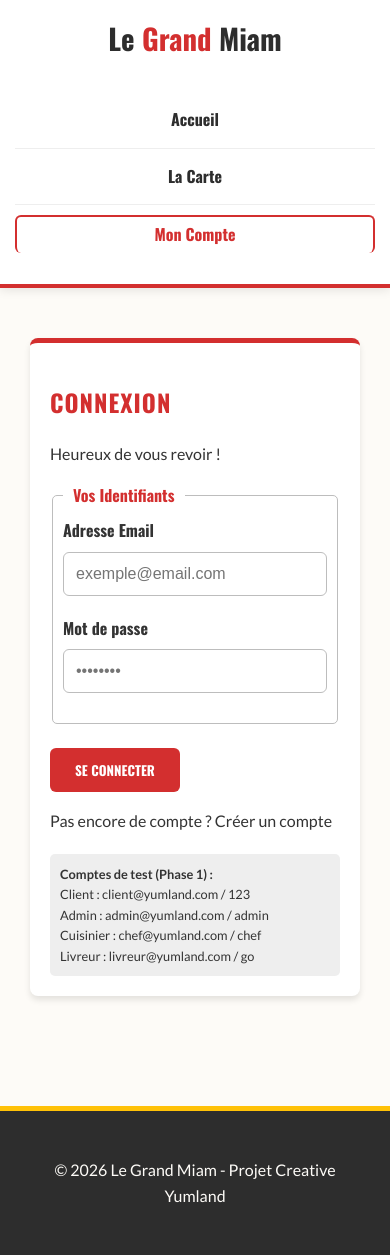
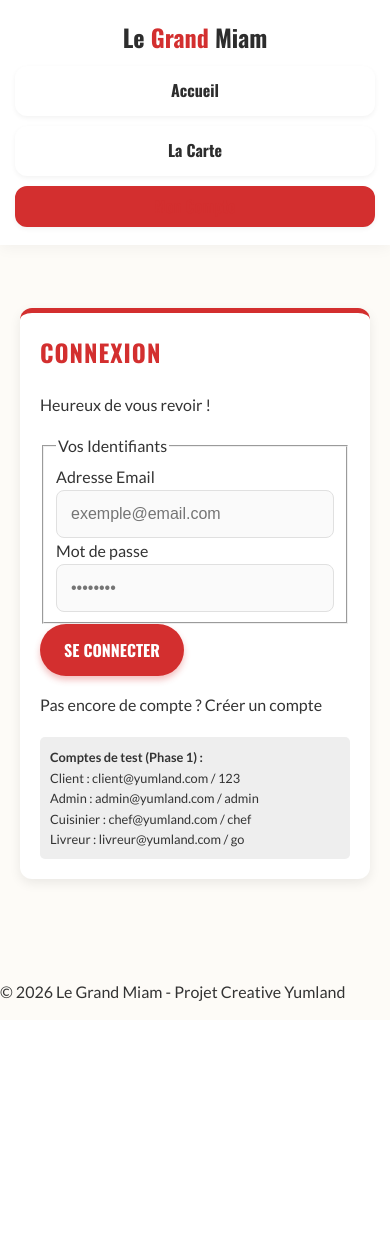
Before and after one commit to The-Night7/yumland-mi2a, a PHP site: page /public/html/connexion.html in a window 390 px wide. After the commit the page ends 1001 px from the top, so only its background shows below. Run offline with PHP 8.4, Linux system fonts and the light colour scheme.

Commit message:
refactor(css): complete UI overhaul for a modern, mobile-first design
This commit introduces a comprehensive redesign of the entire application's stylesheet (`style.css`) to create a modern, consistent, and mobile-first user interface.

-   **Modernized Design System**:
    -   Updated CSS variables (`:root`) with softer shadows (`--shadow-card`), a larger border-radius (`12px`), and a more refined color palette.
    -   Redesigned all buttons to be pill-shaped with new active-state transformations for better tactile feedback.

-   **Component Unification**:
    -   Introduced a generic `.card-style` class to provide a consistent look and feel for components like forms, info boxes, and menu items.

-   **Responsive Overhaul**:
    -   Replaced the previous mobile table layout (horizontal scroll) with a "table-to-card" transformation, making data tables fully responsive.
    -   Redesigned the main navigation for mobile into a full-width, card-based layout.

-   **Page-Specific Enhancements**:
    -   **Livreur**: Revamped the delivery interface with a floating header and a modern bottom navigation bar for an app-like experience.
    -   **Restaurateur**: Updated the Kanban board with cleaner column and card styling.
    -   **Accueil**: Converted the image gallery from flexbox to a responsive CSS grid.
    -   **Forms**: Improved form input styling with better padding, background, and focus states.

```diff
--- a/public/css/style.css
+++ b/public/css/style.css
@@ -10,21 +10,25 @@
     --color-bg: #FDFBF7;
     --color-white: #FFFFFF;
     --color-text: #333333;
-    --color-grey-light: #BDBDBD;
+    --color-grey-light: #E0E0E0;
+    --color-success: #4CAF50;
+    --color-info: #2196F3;
 
     /* --- TYPOGRAPHIE --- */
     --font-heading: 'Oswald', sans-serif;
     --font-body: 'Lato', sans-serif;
 
-    /* --- UI ELEMENTS --- */
-    --border-radius: 6px;
-    --shadow-soft: 0 4px 6px rgba(0, 0, 0, 0.1);
-    --shadow-hover: 0 8px 15px rgba(0,0,0,0.15);
+    /* --- UI ELEMENTS (Modern Mobile) --- */
+    --border-radius: 12px; /* Arrondi plus moderne */
+    --shadow-card: 0 4px 12px rgba(0, 0, 0, 0.08); /* Ombre douce */
+    --shadow-floating: 0 8px 24px rgba(0, 0, 0, 0.15); /* Pour les éléments flottants */
+    --transition-speed: 0.3s;
 }
 
 /* --- RESET & BASES --- */
 * {
-    box-sizing: border-box; /* Crucial pour le responsive */
+    box-sizing: border-box;
+    -webkit-tap-highlight-color: transparent; /* Enlève le flash bleu sur mobile */
 }
 
 body {
@@ -33,7 +37,7 @@ body {
     font-family: var(--font-body);
     margin: 0;
     line-height: 1.6;
-    -webkit-font-smoothing: antialiased;
+    font-size: 16px; /* Base lisible */
 }
 
 h1, h2, h3, h4 {
@@ -41,53 +45,60 @@ h1, h2, h3, h4 {
     font-family: var(--font-heading);
     text-transform: uppercase;
     letter-spacing: 1px;
+    margin-top: 0;
 }
 
 a {
     text-decoration: none;
     color: inherit;
-    transition: color 0.3s ease;
+    transition: all var(--transition-speed) ease;
 }
 
 ul {
     list-style: none;
     padding-left: 0;
+    margin: 0;
 }
 
 img {
     max-width: 100%;
     height: auto;
+    display: block;
 }
 
-/* Boutons génériques */
-.btn, .cta-button {
-    display: inline-block;
+/* --- BOUTONS (Style "App") --- */
+.btn, .cta-button, .btn-submit, .btn-deliver, .btn-map {
+    display: inline-flex;
+    justify-content: center;
+    align-items: center;
     background-color: var(--color-primary);
     color: var(--color-white);
-    padding: 12px 25px;
-    text-decoration: none;
-    border-radius: var(--border-radius);
+    padding: 14px 24px;
+    border-radius: 50px; /* Pill shape */
     font-family: var(--font-heading);
     text-transform: uppercase;
-    transition: background-color 0.3s;
+    font-weight: bold;
     border: none;
     cursor: pointer;
-    font-weight: bold;
-    text-align: center;
+    box-shadow: 0 4px 6px rgba(211, 47, 47, 0.3);
+    transition: transform 0.2s, box-shadow 0.2s;
+    width: auto;
+    font-size: 1rem;
 }
 
-.btn:hover, .cta-button:hover {
-    background-color: var(--color-primary-dark);
+.btn:active, .cta-button:active, .btn-submit:active {
+    transform: scale(0.96);
+    box-shadow: none;
 }
 
-/* --- HEADER & NAVIGATION --- */
+/* --- HEADER & NAVIGATION (Sticky & Clean) --- */
 header {
     background-color: var(--color-white);
-    border-bottom: 4px solid var(--color-primary);
     position: sticky;
     top: 0;
     z-index: 1000;
-    box-shadow: 0 2px 10px rgba(0,0,0,0.1);
+    box-shadow: 0 2px 15px rgba(0,0,0,0.05);
+    padding: 0.5rem 0;
 }
 
 nav {
@@ -96,20 +107,17 @@ nav {
     align-items: center;
     max-width: 1200px;
     margin: 0 auto;
-    padding: 10px 20px;
+    padding: 0 20px;
 }
 
 .logo-text {
     font-family: var(--font-heading);
-    font-size: 1.8rem;
+    font-size: 1.5rem;
     font-weight: 700;
     color: var(--color-secondary);
 }
 
-.text-highlight {
-    color: var(--color-primary);
-    font-weight: 800;
-}
+.text-highlight { color: var(--color-primary); }
 
 .nav-links {
     display: flex;
@@ -121,510 +129,430 @@ nav {
     font-weight: 700;
     color: var(--color-secondary);
     font-family: var(--font-heading);
-    padding: 5px 10px;
+    padding: 8px 12px;
+    border-radius: 8px;
 }
 
-.nav-links li a:hover,
 .nav-links li a.active {
     color: var(--color-primary);
+    background-color: rgba(211, 47, 47, 0.05);
 }
 
 .btn-login {
     border: 2px solid var(--color-primary);
-    border-radius: var(--border-radius);
-    padding: 5px 15px !important;
+    background: transparent;
     color: var(--color-primary) !important;
+    padding: 6px 16px !important;
+    border-radius: 50px;
+    box-shadow: none;
 }
 
-.btn-login:hover {
-    background-color: var(--color-primary);
-    color: var(--color-white) !important;
-}
-
-/* --- LAYOUT GÉNÉRAL --- */
+/* --- LAYOUT & CARDS --- */
 .container {
     max-width: 1200px;
     margin: 0 auto;
-    padding: 0 20px;
+    padding: 20px;
 }
 
+/* Concept de "Carte" générique pour unifier le design */
+.card-style, .menu-formule, .delivery-card, .order-card, .form-container, .legal-nav, .legal-content, .info-box, figure {
+    background: var(--color-white);
+    border-radius: var(--border-radius);
+    box-shadow: var(--shadow-card);
+    padding: 20px;
+    margin-bottom: 20px;
+    border: none; /* On enlève les bordures classiques pour le shadow */
+}
+
+/* --- ACCUEIL --- */
 .flex-row {
     display: flex;
     gap: 2rem;
     align-items: flex-start;
-    padding: 2rem;
-    max-width: 1500px;
-    margin: 0 auto;
+    padding: 2rem 0;
 }
 
 .concept-text { flex: 2; }
 .info-box {
     flex: 1;
-    background-color: #ffebee;
-    padding: 1.5rem;
-    border-radius: 8px;
     border-left: 5px solid var(--color-primary);
-    box-shadow: var(--shadow-soft);
+    background-color: #fff; /* White card style */
 }
 
-/* Galerie */
 .gallery-grid {
-    display: flex;
-    justify-content: center;
+    display: grid;
+    grid-template-columns: repeat(auto-fit, minmax(250px, 1fr));
     gap: 20px;
-    flex-wrap: wrap;
-    padding: 2rem 0;
+    padding: 20px 0;
 }
 
 figure {
+    padding: 10px;
     margin: 0;
-    text-align: center;
-    background: white;
-    padding: 10px;
-    border-radius: var(--border-radius);
-    box-shadow: var(--shadow-soft);
-    transition: transform 0.3s;
+    display: flex;
+    flex-direction: column;
+    align-items: center;
 }
 
-figure:hover { transform: scale(1.02); }
-
 figure img {
-    width: 300px;
+    border-radius: 8px;
+    width: 100%;
     height: 200px;
     object-fit: cover;
-    border-radius: 4px;
 }
 
-figure figcaption {
-    margin-top: 0.5rem;
-    font-weight: bold;
-    color: var(--color-text);
-    font-family: var(--font-heading);
-}
-
-/* --- PAGE CARTE & MENUS --- */
-.menu-container {
-    max-width: 1000px;
-    margin: 2rem auto;
-    padding: 0 20px;
-}
-
-.intro-text {
-    text-align: center;
-    font-size: 1.2rem;
-    margin-bottom: 40px;
-    color: var(--color-secondary);
-}
-
-.menu-table {
-    width: 100%;
-    border-collapse: collapse;
-    margin-bottom: 40px;
-    background-color: var(--color-white);
-    box-shadow: var(--shadow-soft);
-    border-radius: var(--border-radius);
+/* --- PAGE CARTE (Menu) --- */
+.menu-formule {
+    position: relative;
     overflow: hidden;
 }
 
-.menu-table caption {
-    caption-side: top;
-    font-size: 1.8rem;
-    font-weight: 700;
-    color: var(--color-secondary);
-    margin-bottom: 10px;
-    text-align: left;
-    border-left: 5px solid var(--color-primary);
-    padding-left: 15px;
-    font-family: var(--font-heading);
+.menu-formule h3 {
+    border-bottom: 2px solid var(--color-bg);
+    padding-bottom: 10px;
+}
+
+/* Tableaux Desktop (par défaut) */
+.menu-table {
+    width: 100%;
+    border-collapse: separate;
+    border-spacing: 0;
+    background-color: var(--color-white);
+    box-shadow: var(--shadow-card);
+    border-radius: var(--border-radius);
+    overflow: hidden;
+    margin-bottom: 30px;
 }
 
 .menu-table th, .menu-table td {
     padding: 15px;
     text-align: left;
-    border-bottom: 1px solid #eee;
+    border-bottom: 1px solid #f0f0f0;
 }
 
 .menu-table th {
     background-color: var(--color-secondary);
     color: var(--color-white);
-    text-transform: uppercase;
-    font-family: var(--font-heading);
-    font-weight: 400;
-}
-
-.menu-table td:nth-child(3) {
-    font-weight: bold;
-    color: var(--color-primary);
-    font-size: 1.1rem;
-    white-space: nowrap;
-}
-
-.category-cell {
-    background-color: var(--color-primary);
-    color: var(--color-white);
-    font-weight: bold;
-    text-align: center;
-    font-family: var(--font-heading);
-    font-size: 1.2rem;
-}
-
-.separator td {
-    background-color: var(--color-bg);
-    height: 10px;
-    padding: 0;
-    border: none;
-}
-
-/* Menus Formules */
-.menu-formule {
-    background-color: var(--color-white);
-    border: 2px solid var(--color-secondary);
-    border-radius: var(--border-radius);
-    padding: 25px;
-    margin-bottom: 30px;
-    box-shadow: var(--shadow-soft);
-    transition: transform 0.2s ease;
-}
-
-.menu-formule:hover {
-    transform: translateY(-5px);
-    box-shadow: var(--shadow-hover);
-    border-color: var(--color-primary);
-}
-
-.menu-formule h3 {
-    margin-top: 0;
-    border-bottom: 2px solid var(--color-accent);
-    padding-bottom: 10px;
-    display: flex;
-    justify-content: space-between;
 }
 
 /* --- FORMULAIRES --- */
 .form-page {
-    background-color: var(--color-bg);
-    min-height: 80vh;
+    min-height: 85vh;
     display: flex;
+    align-items: center;
     justify-content: center;
-    align-items: center;
-    padding: 40px 20px;
+    padding: 20px;
 }
 
 .form-container {
-    background-color: var(--color-white);
-    padding: 40px;
-    border-radius: 8px;
-    box-shadow: var(--shadow-soft);
+    border-top: 5px solid var(--color-primary);
+    max-width: 500px;
     width: 100%;
-    max-width: 600px;
-    border-top: 5px solid var(--color-primary);
 }
 
-fieldset {
+.form-group input, .form-group select, textarea {
+    width: 100%;
+    padding: 14px;
     border: 1px solid var(--color-grey-light);
-    border-radius: 5px;
-    margin-bottom: 1.5rem;
-    padding: 1.5rem;
-    background: #fff;
+    border-radius: 8px;
+    font-size: 1rem;
+    background-color: #FAFAFA;
+    transition: border-color 0.3s;
 }
 
-legend {
-    font-weight: bold;
-    color: var(--color-primary);
-    padding: 0 10px;
-    font-family: var(--font-heading);
+.form-group input:focus, textarea:focus {
+    outline: none;
+    border-color: var(--color-primary);
+    background-color: #fff;
 }
 
-.form-group { margin-bottom: 20px; }
-.form-group label { display: block; margin-bottom: 8px; font-weight: 700; font-family: var(--font-heading); }
-.form-group input {
-    width: 100%;
-    padding: 12px;
-    border: 1px solid var(--color-grey-light);
-    border-radius: var(--border-radius);
-    font-size: 1rem;
-}
+.btn-submit { width: 100%; margin-top: 10px; }
 
-.btn-submit {
-    width: 100%;
-    padding: 15px;
-    background-color: var(--color-primary);
-    color: white;
-    border: none;
-    border-radius: var(--border-radius);
-    font-size: 1.1rem;
-    font-family: var(--font-heading);
-    cursor: pointer;
-    text-transform: uppercase;
-}
-
-/* --- PAGE PROFIL --- */
-.profile-container { max-width: 1000px; margin: 40px auto; padding: 20px; }
-.tabs { display: flex; justify-content: center; gap: 15px; margin-bottom: 40px; flex-wrap: wrap; }
-.tab-btn {
-    background: transparent;
-    border: 2px solid var(--color-secondary);
-    padding: 10px 25px;
-    font-family: var(--font-heading);
-    text-transform: uppercase;
-    cursor: pointer;
-    font-size: 1rem;
-}
-.tab-btn.active { background-color: var(--color-primary); color: white; border-color: var(--color-primary); }
-
-.loyalty-card {
-    background: linear-gradient(135deg, var(--color-primary), #8E1616);
-    color: white;
-    padding: 40px;
-    border-radius: 12px;
-    text-align: center;
-    max-width: 400px;
-    margin: 0 auto 40px;
-    border: 2px solid var(--color-accent);
-}
-.loyalty-points { font-size: 4rem; font-family: var(--font-heading); color: var(--color-accent); margin: 10px 0; }
-
-/* --- ADMIN --- */
-.admin-container { max-width: 1000px; margin: 40px auto; padding: 20px; }
+/* --- ADMIN & TABLEAUX --- */
 .admin-header {
     display: flex;
     justify-content: space-between;
     align-items: center;
-    flex-wrap: wrap;
-    gap: 1rem;
     margin-bottom: 20px;
+    background: white;
+    padding: 15px;
+    border-radius: var(--border-radius);
+    box-shadow: var(--shadow-card);
 }
-.filter-container { display: flex; align-items: center; gap: 0.5rem; }
 
 .user-table {
     width: 100%;
     border-collapse: collapse;
-    background: #fff;
-    box-shadow: var(--shadow-soft);
+    background: white;
+    border-radius: var(--border-radius);
+    overflow: hidden;
+    box-shadow: var(--shadow-card);
+}
+
+/* --- LIVREUR (Mobile First Design) --- */
+.delivery-app {
+    max-width: 600px;
+    margin: 0 auto;
+    background: var(--color-bg);
+    min-height: 100vh;
+    padding-bottom: 80px; /* Espace pour la nav du bas */
+}
+
+.app-header {
+    background: var(--color-secondary);
+    color: white;
+    padding: 20px;
+    text-align: center;
+    border-bottom-left-radius: 20px;
+    border-bottom-right-radius: 20px;
+    box-shadow: var(--shadow-floating);
+    margin-bottom: 20px;
+}
+
+.delivery-card {
+    position: relative;
+    border-left: 5px solid var(--color-primary);
+}
+
+.delivery-header {
+    display: flex;
+    justify-content: space-between;
+    align-items: center;
+    margin-bottom: 15px;
+}
+
+.badge {
+    background: var(--color-accent);
+    color: var(--color-secondary);
+    padding: 4px 10px;
+    border-radius: 12px;
+    font-weight: bold;
+    font-size: 0.9rem;
+}
+
+.address-box {
+    background: #F5F5F5;
+    padding: 15px;
     border-radius: 8px;
-    overflow: hidden;
+    margin: 15px 0;
+    font-size: 0.95rem;
+    line-height: 1.8;
 }
-.user-table th, .user-table td { padding: 15px; text-align: left; border-bottom: 1px solid #eee; }
-.user-table th { background-color: #333; color: var(--color-accent); }
 
-.role-badge { padding: 4px 8px; border-radius: 4px; font-size: 0.8rem; font-weight: bold; }
-.role-client { background: #e0f7fa; color: #006064; }
-.role-admin { background: #fce4ec; color: #880e4f; }
-.role-restaurateur { background: #fff3e0; color: #e65100; }
-.role-livreur { background: #e8f5e9; color: #2e7d32; }
-
-.actions-cell .action-btn { margin: 0 2px; padding: 5px 8px; font-size: 0.8rem; color: white; border: none; border-radius: 4px; cursor: pointer; }
-.action-btn.edit-btn { background-color: #3498db; }
-.action-btn.hide-btn { background-color: #f39c12; }
-.action-btn.delete-btn { background-color: #e74c3c; }
-
-/* --- RESTAURATEUR (CUISINE) --- */
-.kitchen-board { display: flex; gap: 20px; padding: 20px; overflow-x: auto; min-height: 80vh; }
-.column { flex: 1; min-width: 300px; background: #f4f4f4; border-radius: 8px; padding: 15px; }
-.column h2 { text-align: center; border-bottom: 2px solid #ddd; padding-bottom: 10px; }
-.order-card { background: white; border-left: 5px solid #ff6b00; padding: 15px; margin-bottom: 15px; border-radius: 4px; box-shadow: 0 2px 4px rgba(0,0,0,0.1); }
-.col-waiting { border-top: 5px solid #ff4444; }
-.col-prep { border-top: 5px solid #2196F3; }
-.col-ready { border-top: 5px solid #4CAF50; }
-.btn-move { width: 100%; padding: 10px; border: none; cursor: pointer; font-weight: bold; margin-top: 5px; color: white; border-radius: 4px; }
-.btn-start { background-color: #2196F3; }
-.btn-ready { background-color: #4CAF50; }
-
-/* --- LIVREUR --- */
-.delivery-app { max-width: 480px; margin: 0 auto; background: white; min-height: 100vh; }
-.app-header { background: #333; color: white; padding: 20px; text-align: center; position: sticky; top: 0; z-index: 100; }
-.order-list { padding: 10px; }
-.delivery-card { border: 1px solid #ddd; border-radius: 12px; padding: 15px; margin-bottom: 15px; background: white; box-shadow: 0 2px 5px rgba(0,0,0,0.05); }
-.delivery-header { display: flex; justify-content: space-between; margin-bottom: 10px; }
-.badge { background: #ff6b00; color: white; padding: 2px 8px; border-radius: 10px; font-size: 0.8rem; }
-.address-box { background: #f9f9f9; padding: 10px; border-radius: 8px; margin: 10px 0; font-size: 0.9rem; }
-
+/* Boutons Livreur Spécifiques */
 .btn-map {
     width: 100%;
-    background: #2196F3;
-    color: white;
-    border: none;
-    padding: 15px;
-    border-radius: 8px;
-    font-size: 1rem;
-    font-weight: bold;
-    cursor: pointer;
-    margin-bottom: 10px;
+    background-color: var(--color-info); /* Bleu Maps */
+    margin-bottom: 12px;
+    box-shadow: 0 4px 6px rgba(33, 150, 243, 0.3);
 }
 
 .btn-deliver {
     width: 100%;
-    background: #4CAF50;
-    color: white;
-    border: none;
-    padding: 15px;
-    border-radius: 8px;
-    font-size: 1rem;
-    font-weight: bold;
-    cursor: pointer;
+    background-color: var(--color-success); /* Vert Validation */
+    box-shadow: 0 4px 6px rgba(76, 175, 80, 0.3);
 }
 
-.nav-bottom { position: fixed; bottom: 0; width: 100%; max-width: 480px; background: white; border-top: 1px solid #ddd; display: flex; justify-content: space-around; padding: 0; z-index: 999; }
-.nav-bottom .nav-item { padding: 15px 0; flex: 1; text-align: center; color: #555; font-size: 0.8rem; display: flex; align-items: center; justify-content: center; }
-.nav-item.active { color: #ff6b00; font-weight: bold; background: #fff3e0; }
-
-/* --- NOTATION --- */
-.rating-container { max-width: 600px; margin: 50px auto; background: white; padding: 40px; border-radius: 10px; box-shadow: 0 5px 15px rgba(0,0,0,0.1); text-align: center; }
-.stars { font-size: 2.5rem; color: #ccc; cursor: pointer; margin: 20px 0; }
-.star.active { color: #ffcc00; }
-textarea { width: 100%; height: 100px; padding: 10px; margin: 20px 0; border: 1px solid #ddd; border-radius: 5px; font-family: inherit; }
-
-/* --- MENTIONS LÉGALES --- */
-.legal-page { display: flex; gap: 40px; max-width: 1200px; margin: 40px auto; padding: 0 20px; }
-.legal-nav { flex: 1; background: white; padding: 20px; border-radius: var(--border-radius); box-shadow: var(--shadow-soft); }
-.legal-nav a { display: block; padding: 10px 0; border-bottom: 1px solid #eee; }
-.legal-content { flex: 3; background: white; padding: 40px; border-radius: var(--border-radius); box-shadow: var(--shadow-soft); text-align: justify; }
-
-/* --- FOOTER --- */
-footer {
-    background-color: var(--color-secondary);
-    color: var(--color-bg);
-    text-align: center;
-    padding: 30px;
-    margin-top: 60px;
-    border-top: 5px solid var(--color-accent);
+/* Navigation du bas (Livreur) */
+.nav-bottom {
+    position: fixed;
+    bottom: 0;
+    left: 0;
+    right: 0;
+    background: white;
+    display: flex;
+    justify-content: space-around;
+    padding: 10px 0;
+    box-shadow: 0 -2px 10px rgba(0,0,0,0.1);
+    z-index: 999;
+    border-top-left-radius: 20px;
+    border-top-right-radius: 20px;
 }
 
-/* =========================================
-   VERSION MOBILE COMPLÈTE (Responsive)
-   ========================================= */
+.nav-bottom .nav-item {
+    flex: 1;
+    text-align: center;
+    padding: 10px;
+    color: #999;
+    font-size: 0.8rem;
+    display: flex;
+    flex-direction: column;
+    align-items: center;
+    gap: 5px;
+}
+
+.nav-bottom .nav-item.active {
+    color: var(--color-primary);
+    font-weight: bold;
+}
+
+/* --- RESTAURATEUR (Kanban) --- */
+.kitchen-board {
+    display: flex;
+    gap: 20px;
+    padding: 20px 0;
+    overflow-x: auto;
+}
+
+.column {
+    flex: 1;
+    min-width: 300px;
+    background: #EEEEEE;
+    border-radius: 12px;
+    padding: 15px;
+}
+
+.order-card {
+    border-left-width: 5px;
+    border-left-style: solid;
+    cursor: grab;
+}
+.col-waiting .order-card { border-left-color: var(--color-primary); }
+.col-prep .order-card { border-left-color: var(--color-info); }
+.col-ready .order-card { border-left-color: var(--color-success); }
+
+/* ==========================================================================
+   📱 MOBILE OPTIMIZATIONS (Max-width: 768px)
+   ========================================================================== */
 @media screen and (max-width: 768px) {
 
-    /* --- Navigation --- */
+    /* 1. Navigation Mobile "Drawer" Style */
     nav {
         flex-direction: column;
-        padding: 15px;
+        align-items: stretch;
+        padding: 10px 15px;
     }
 
     .logo-container {
-        margin-bottom: 15px;
+        text-align: center;
+        margin-bottom: 10px;
     }
 
     .nav-links {
         flex-direction: column;
         width: 100%;
-        gap: 0;
+        gap: 10px;
     }
 
-    .nav-links li {
-        width: 100%;
-        text-align: center;
-    }
+    .nav-links li { width: 100%; }
 
     .nav-links li a {
         display: block;
-        padding: 15px 0;
-        border-bottom: 1px solid #eee;
         width: 100%;
+        text-align: center;
+        background: white;
+        padding: 12px;
+        border-radius: 12px;
+        box-shadow: 0 2px 5px rgba(0,0,0,0.05);
     }
 
-    .nav-links li:last-child a {
+    .nav-links li a.active {
+        background: var(--color-primary);
+        color: white;
+    }
+
+    /* 2. Layout Général */
+    .flex-row {
+        flex-direction: column;
+        padding: 10px 0;
+    }
+
+    .container { padding: 10px; }
+
+    /* 3. Transformation des Tableaux en Cartes (Magie CSS) */
+    /* On cache l'en-tête du tableau */
+    .menu-table thead, .user-table thead, .history-table thead {
+        display: none;
+    }
+
+    /* Chaque ligne devient une carte */
+    .menu-table tr, .user-table tr, .history-table tr {
+        display: block;
+        background: white;
+        margin-bottom: 15px;
+        border-radius: 12px;
+        box-shadow: var(--shadow-card);
+        padding: 15px;
+        border: 1px solid #f0f0f0;
+    }
+
+    /* Chaque cellule devient une ligne flex */
+    .menu-table td, .user-table td, .history-table td {
+        display: flex;
+        justify-content: space-between;
+        align-items: center;
+        padding: 10px 0;
+        border-bottom: 1px solid #eee;
+        text-align: right;
+    }
+
+    .menu-table td:last-child, .user-table td:last-child {
         border-bottom: none;
     }
 
-    .btn-login {
-        margin-top: 10px;
-        display: inline-block;
-        width: auto;
+    /* Ajout de labels via CSS si possible, sinon layout simple */
+    .user-table td {
+        display: flex;
+        flex-direction: column;
+        align-items: flex-start;
+        gap: 5px;
+        text-align: left;
     }
 
-    /* --- Layouts Généraux --- */
-    .flex-row {
-        flex-direction: column;
-        padding: 1rem;
-        gap: 1rem;
+    /* Actions Admin : Gros boutons */
+    .actions-cell {
+        flex-direction: row !important;
+        justify-content: space-between !important;
+        width: 100%;
+        margin-top: 10px;
     }
 
-    .container, .menu-container, .admin-container, .profile-container {
+    .action-btn {
+        flex: 1;
+        text-align: center;
         padding: 10px;
-        width: 100%;
+        margin: 0 5px;
     }
 
-    /* --- Accueil --- */
-    .gallery-grid {
+    /* 4. Cuisine (Restaurateur) */
+    .kitchen-board {
         flex-direction: column;
-        align-items: center;
     }
-    figure { width: 100%; }
-    figure img { width: 100%; height: auto; }
-
-    /* --- Tableaux (Scroll Horizontal) --- */
-    .menu-table, .user-table, .history-table {
-        display: block;
-        overflow-x: auto;
-        white-space: nowrap;
+    .column {
+        width: 100%;
+        min-width: auto;
     }
 
-    /* --- Admin --- */
+    /* 5. Admin Header */
     .admin-header {
         flex-direction: column;
         align-items: flex-start;
+        gap: 15px;
     }
     .filter-container {
         width: 100%;
-        justify-content: space-between;
+        display: flex;
+        flex-direction: column;
+        align-items: stretch;
     }
     .filter-container select {
-        flex-grow: 1;
-        margin-left: 10px;
-    }
-
-    /* --- Restaurateur (Cuisine) --- */
-    .kitchen-board {
-        flex-direction: column;
-        padding: 10px;
-        min-height: auto;
-    }
-    .column {
-        min-width: 100%;
-        margin-bottom: 20px;
-    }
-
-    /* --- Formulaires --- */
-    .form-container {
-        padding: 20px;
-        margin: 10px;
-    }
-    fieldset {
+        margin-top: 5px;
         padding: 10px;
     }
 
-    /* --- Mentions Légales --- */
-    .legal-page {
-        flex-direction: column;
-        gap: 20px;
-    }
-    .legal-content {
-        padding: 20px;
-    }
-
-    /* --- Profil --- */
-    .loyalty-card {
-        width: 100%;
-        padding: 20px;
-    }
-    .loyalty-points {
-        font-size: 3rem;
-    }
+    /* 6. Profil */
     .tabs {
         flex-direction: column;
-        gap: 10px;
     }
     .tab-btn {
         width: 100%;
+        text-align: center;
+        padding: 15px;
+        border-radius: 8px;
     }
 
-    /* --- Notation --- */
-    .rating-container {
-        margin: 20px 10px;
-        padding: 20px;
-    }
-    .stars {
-        font-size: 2rem;
+    /* 7. Mentions Légales */
+    .legal-page {
+        flex-direction: column;
     }
 }
```
